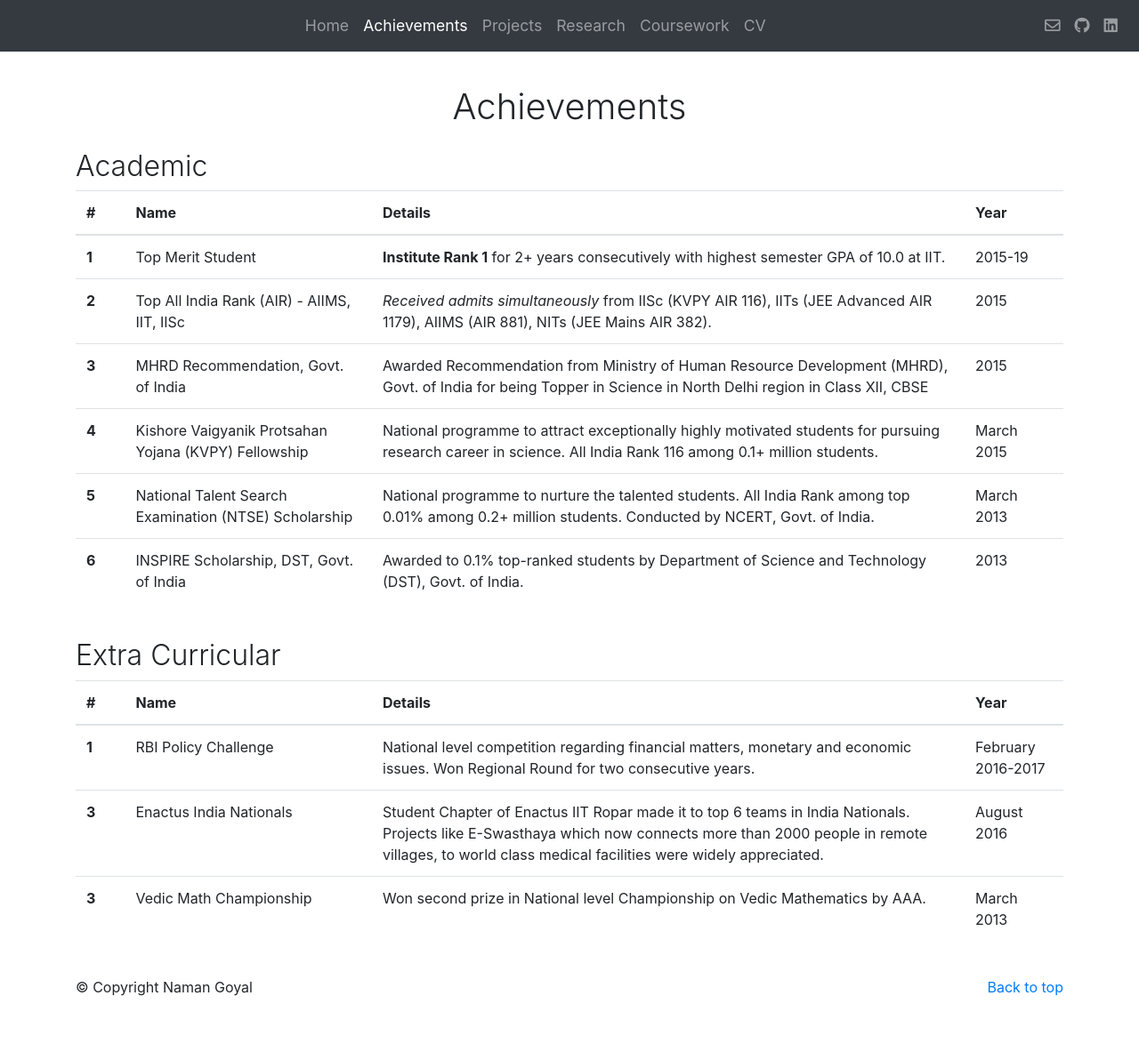
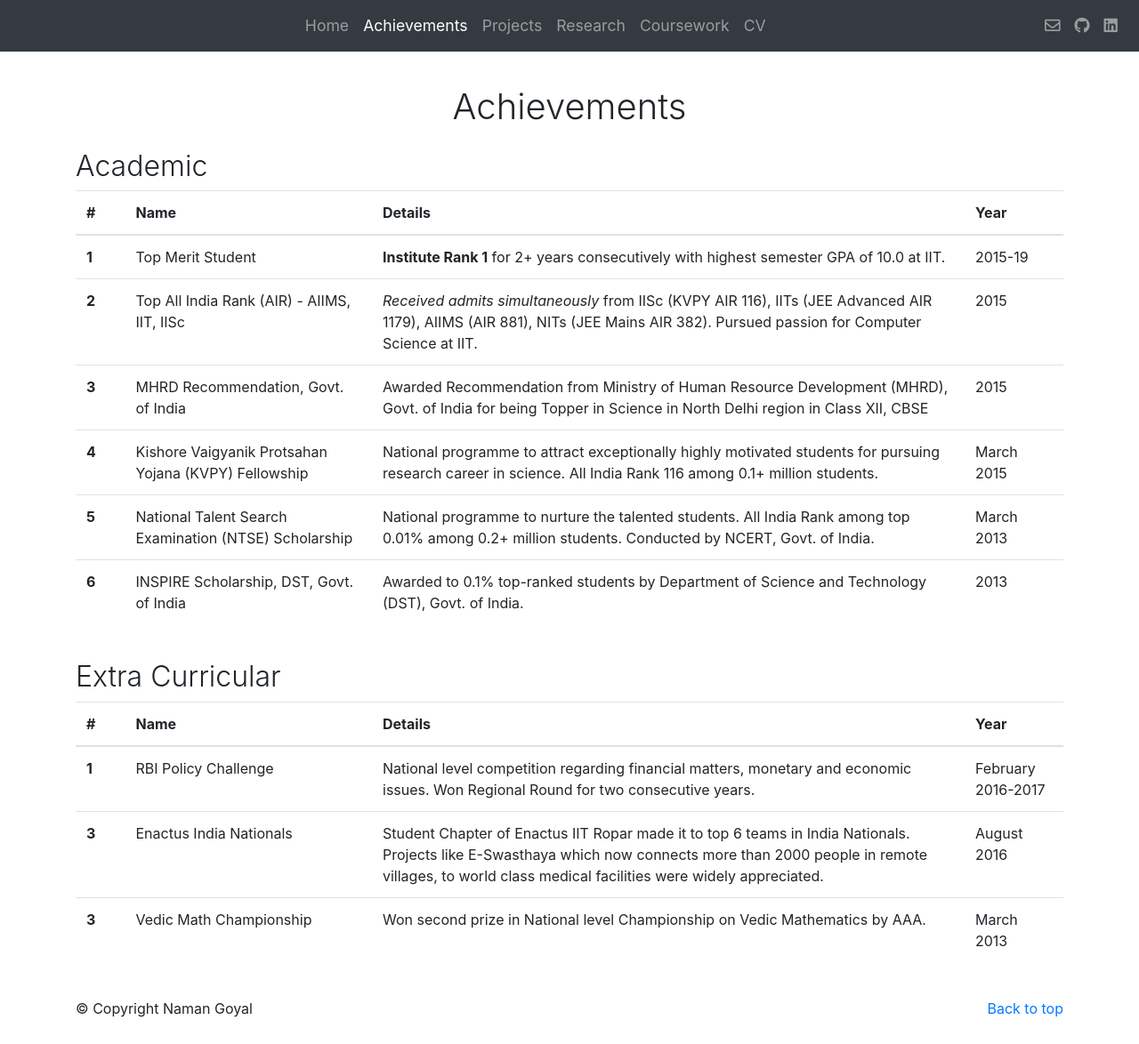
Before and after one commit to thenamangoyal/thenamangoyal.github.io, a Jekyll site: the page built from achievements.html, in a window 1280 px wide and 1174 px high. Shown: the whole window at 89% size. Built offline with Jekyll 4.4.1, drawn with Linux system fonts in a browser that asks for light colours; nearby versions of some CDN libraries.

Commit message:
achievements passion

```diff
--- a/achievements.html
+++ b/achievements.html
@@ -32,8 +32,7 @@ permalink: "/achievements"
             <tr>
                 <th scope="row">2</th>
                 <td>Top All India Rank (AIR) - AIIMS, IIT, IISc</td>
-                <td><i>Received admits simultaneously</i> from IISc (KVPY AIR 116), IITs (JEE Advanced AIR 1179), AIIMS (AIR 881), NITs (JEE Mains AIR
-382).
+                <td><i>Received admits simultaneously</i> from IISc (KVPY AIR 116), IITs (JEE Advanced AIR 1179), AIIMS (AIR 881), NITs (JEE Mains AIR 382). Pursued passion for Computer Science at IIT.
             </td>
                 <td>2015</td>
             </tr>
```
